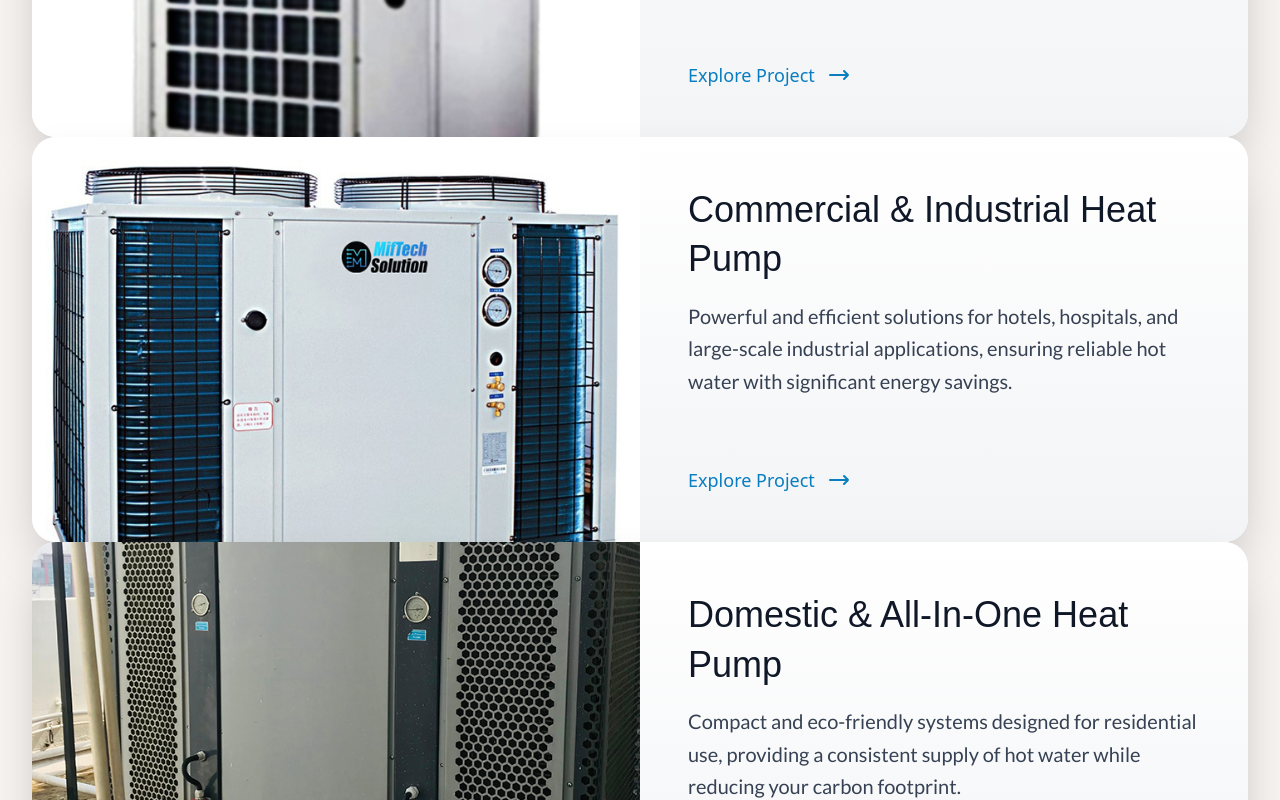
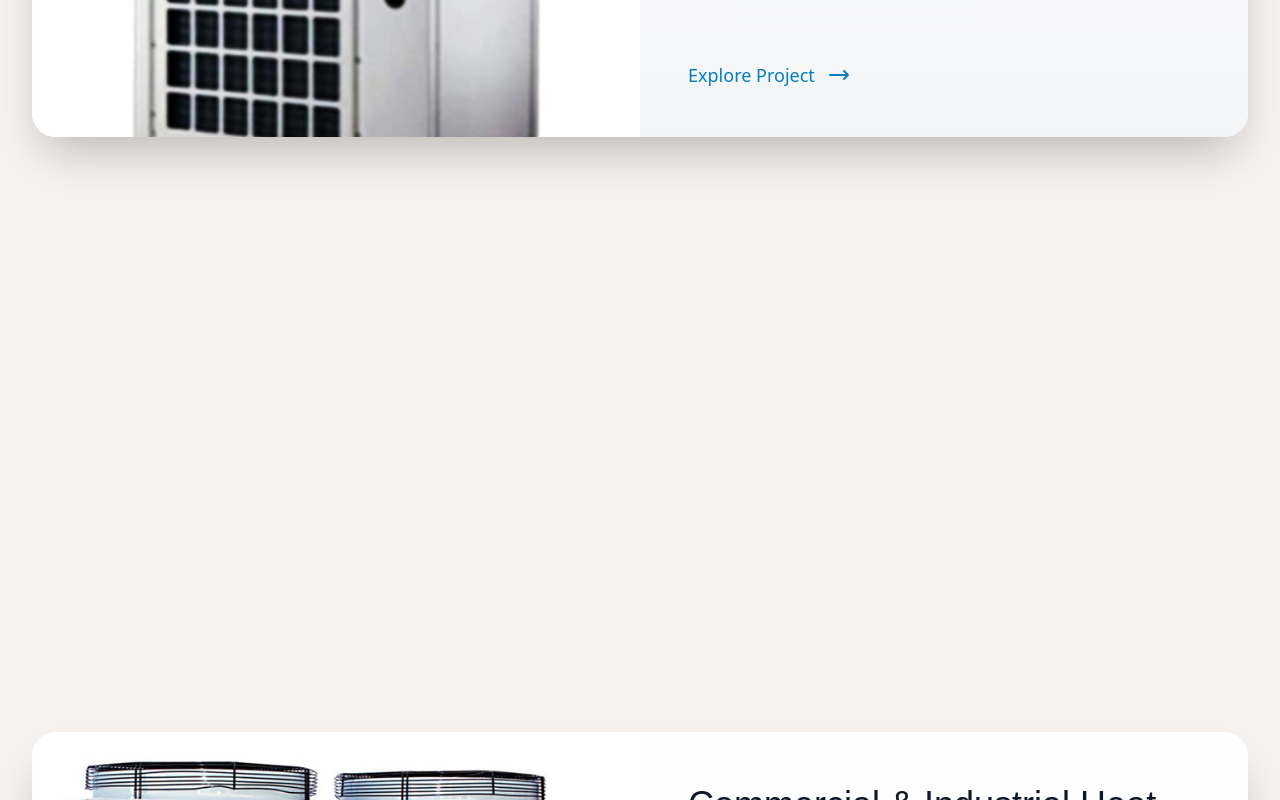
Before and after one commit to scaleoxperts/MiftechSolutions, a Next.js app: page / in a window 1280 px wide. Shown: the part 1900-2700 px from the top of the page. Built offline with nearby package versions, Linux system fonts and the light colour scheme; a web font is replaced by a local one.

Commit message:
update: sticky scroll effect

```diff
--- a/components/sections/ProductCard.tsx
+++ b/components/sections/ProductCard.tsx
@@ -20,7 +20,7 @@ interface ProductCardProps {
 
 export default function ProductCard({ product }: ProductCardProps) {
   return (
-    <div className="group bg-white rounded-3xl shadow-2xl overflow-hidden transform transition-transform duration-300 hover:scale-105">
+    <div className="group bg-white rounded-3xl shadow-2xl overflow-hidden transform transition-transform duration-300 hover:scale-105 sticky top-[150px]">
       <Link href={product.href}>
         <div className="flex flex-col lg:flex-row h-full">
           <div className="relative flex-shrink-0 w-full lg:w-1/2 aspect-[4/3] lg:aspect-[3/2]">
--- a/components/sections/ProductShowcase.tsx
+++ b/components/sections/ProductShowcase.tsx
@@ -48,18 +48,9 @@ export default function ProductShowcase() {
 
         <div ref={ref} className="relative">
           {products.map((product, index) => (
-            <motion.div
-              key={index}
-              style={{
-                position: 'sticky',
-                top: '150px',
-                y: yTransforms[index],
-                zIndex: index + 1,
-              }}
-              className='flex flex-col justify-between'
-            >
-              <ProductCard product={product} index={index} />
-            </motion.div>
+           <div className='h-[1000px] sticky top-0'>
+             <ProductCard product={product} index={index} />
+           </div>
           ))}
         </div>
       </div>
```
